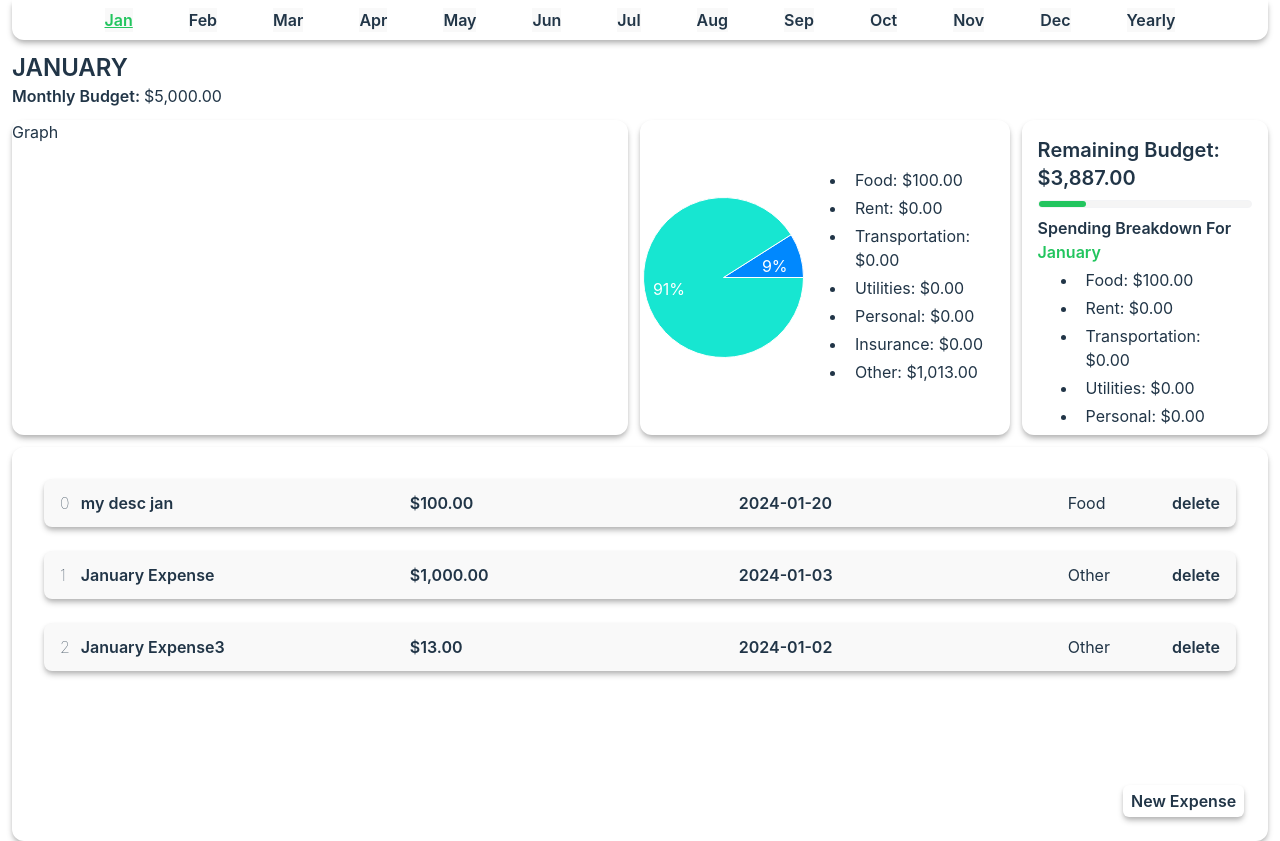
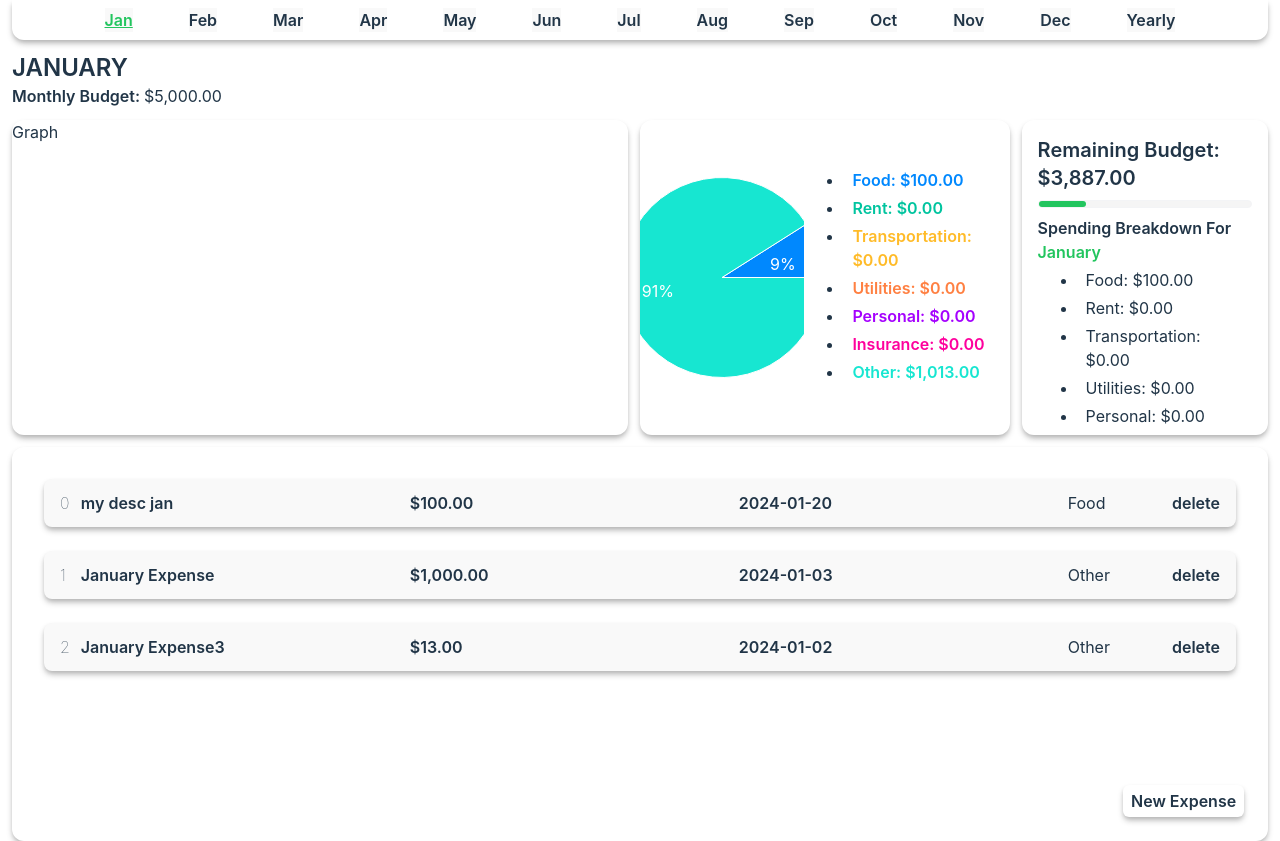
Before and after one commit to vChrisL/Finance-Tracker, a React (Vite) app: page / in a window 1280 px wide. Built offline with nearby package versions, Linux system fonts and the light colour scheme.

Commit message:
added color coding for pie chart categories

```diff
--- a/src/components/PieChartDisplay-component.tsx
+++ b/src/components/PieChartDisplay-component.tsx
@@ -107,22 +107,41 @@ export function PieChartDisplay() {
       );
     };
 
+    // Render entire pie chart spending breakdown
     const renderPieChartDisplay = () => {
         PopulateMonthData();
 
         // Custom tooltip
         const CustomTooltip = ({active, payload}: TooltipProps<ValueType, NameType>)  => {
             if (active && payload && payload.length) {
-                console.log(payload)
                 return (
-                <div className="bg-white shadow-md shadow-[#b6b6b6] rounded-md p-2">
-                    <p className="label">{`${payload[0].name} : $${payload[0].value?.toLocaleString()}`}</p>
-                </div>
+                    <div className="bg-white shadow-md shadow-[#b6b6b6] rounded-md p-2">
+                        <p className="label">{`${payload[0].name} : $${payload[0].value?.toLocaleString()}`}</p>
+                    </div>
                 );
             }
 
             return null;
         };
+        // Populate categories breakdown with respective colors
+        const PopulateCateogies = (category: string) => {
+            switch(category){
+                case 'Food':
+                    return <p className="font-semibold" style={{color: `${PIE_COLORS.Food}`}}>{category}: {numberFormat.format(getCategoryTotalSpending(category))}</p>;
+                case 'Rent':
+                    return <p className="font-semibold" style={{color: `${PIE_COLORS.Rent}`}}>{category}: {numberFormat.format(getCategoryTotalSpending(category))}</p>;
+                case 'Transportation':
+                    return <p className="font-semibold" style={{color: `${PIE_COLORS.Transportation}`}}>{category}: {numberFormat.format(getCategoryTotalSpending(category))}</p>;
+                case 'Utilities':
+                    return <p className="font-semibold" style={{color: `${PIE_COLORS.Utilities}`}}>{category}: {numberFormat.format(getCategoryTotalSpending(category))}</p>;
+                case 'Personal':
+                    return <p className="font-semibold" style={{color: `${PIE_COLORS.Personal}`}}>{category}: {numberFormat.format(getCategoryTotalSpending(category))}</p>;
+                case 'Insurance':
+                    return <p className="font-semibold" style={{color: `${PIE_COLORS.Insurance}`}}>{category}: {numberFormat.format(getCategoryTotalSpending(category))}</p>;
+                case 'Other':
+                    return <p className="font-semibold" style={{color: `${PIE_COLORS.Other}`}}>{category}: {numberFormat.format(getCategoryTotalSpending(category))}</p>;
+            }
+        }
 
         // if data is empty, display to user that there is no data to be displayed
         if(data === undefined || data.length === 0){
@@ -139,7 +158,7 @@ export function PieChartDisplay() {
                             cy="50%"
                             labelLine={false}
                             label={renderCustomizedLabel}
-                            outerRadius={80}
+                            outerRadius={100}
                             fill="#8884d8"
                             dataKey="value"
                             >
@@ -153,7 +172,7 @@ export function PieChartDisplay() {
                     <div>
                         <ul>
                             {expenseCategories.map((category) =>
-                                <li className="list-disc mb-1 px-2 w-fit"><p>{category}: {numberFormat.format(getCategoryTotalSpending(category))}</p></li>
+                                <li className="list-disc mb-1 px-2 w-fit">{PopulateCateogies(category)}</li>
                             )}
                         </ul>
                     </div>
```
